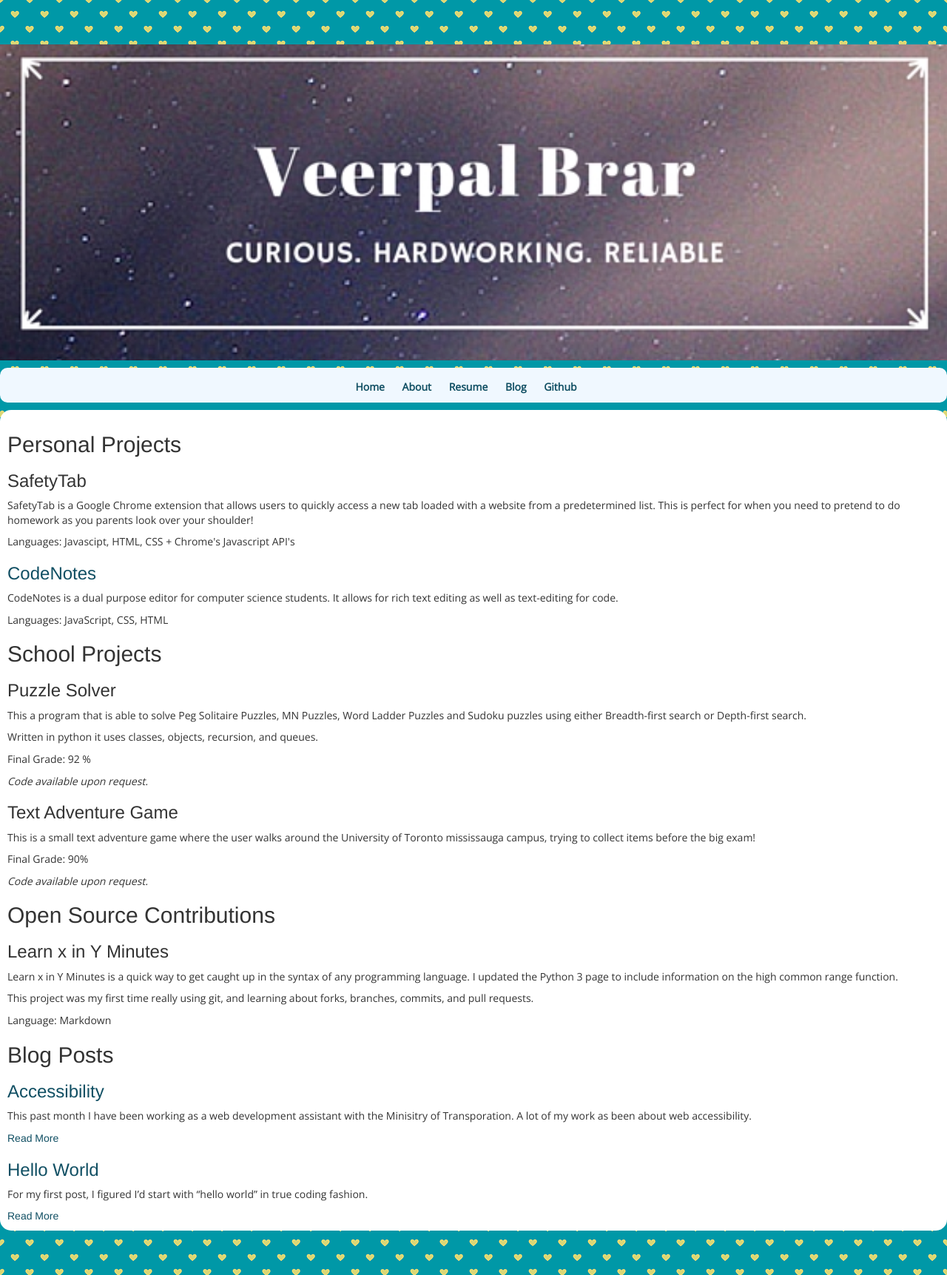
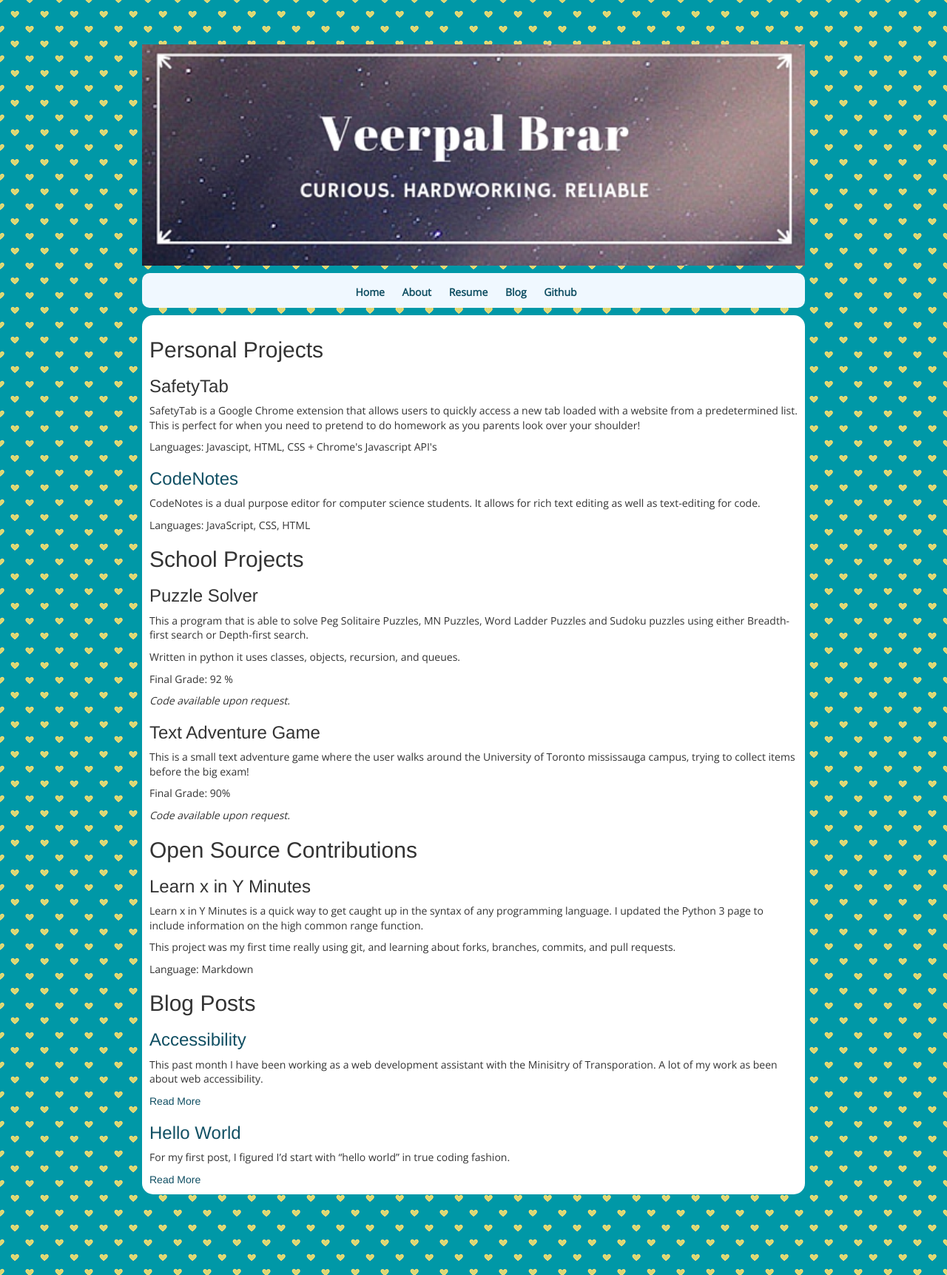
Before and after one commit to VeerpalBrar/VeerpalBrar.github.io, a Jekyll site: the page built from index.html, in a window 1280 px wide. Shown: the whole page at 74% size. Built offline with Jekyll 4.4.1, drawn with Linux system fonts in a browser that asks for light colours.

Commit message:
Updated main.css

```diff
--- a/css/main.css
+++ b/css/main.css
@@ -85,8 +85,8 @@ ol, ul {
     background-color: white;
 }
 
-@media (min-width: 768px) {
+@media (max-width: 768px) {
     body {
-        width: 100%;
+        width: 90%;
     }
 }
```
